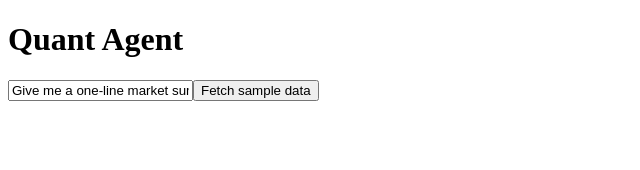
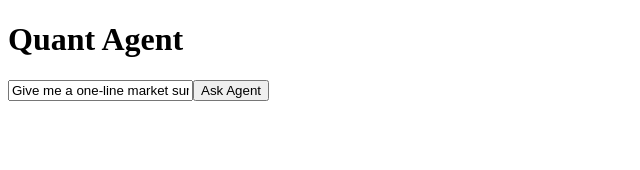
Before and after one commit to ayush2991/quant-agent, a React (Vite) app in the folder frontend/: page / in a window 1280 px wide. Shown: the top 170 px of the page, without its empty margins (0-640 px from the left). Built offline with nearby package versions, Linux system fonts and the light colour scheme; the HTML template or start-up script is replaced by a standard one.

Commit message:
some html/css improvements

```diff
--- a/frontend/src/App.jsx
+++ b/frontend/src/App.jsx
@@ -6,12 +6,15 @@ export default function App() {
   const [loading, setLoading] = useState(false);
   const [error, setError] = useState(null);
 
-  async function handleFetch() {
+  async function handleSubmit(e) {
+    e?.preventDefault();
+    if (!message.trim() || loading) return;
+
     setLoading(true);
     setError(null);
     setOutput("");
     try {
-      const q = encodeURIComponent(message || "");
+      const q = encodeURIComponent(message.trim());
       const res = await fetch(`http://localhost:8000/ask?message=${q}`);
       const data = await res.json();
       if (!res.ok) {
@@ -34,17 +37,19 @@ export default function App() {
         <h1>Quant Agent</h1>
       </header>
       <main>
-        <div className="controls">
+        <form className="controls" onSubmit={handleSubmit}>
           <input
+            type="text"
             aria-label="query"
             value={message}
             onChange={(e) => setMessage(e.target.value)}
             className="query-input"
+            placeholder="Enter your query..."
           />
-          <button id="fetch-btn" onClick={handleFetch} disabled={loading}>
-            {loading ? "Loading…" : "Fetch sample data"}
+          <button type="submit" disabled={loading || !message.trim()}>
+            {loading ? "Loading…" : "Ask Agent"}
           </button>
-        </div>
+        </form>
 
         {error ? (
           <pre id="output" className="error" aria-live="polite">{error}</pre>
--- a/frontend/src/styles.css
+++ b/frontend/src/styles.css
@@ -21,10 +21,13 @@ header { margin-bottom: 24px;}
 .app { max-width: 720px; margin: 48px auto; padding: 24px; }
 header h1 { margin: 0 0 4px 0; font-size: 28px; }
 header p { margin: 0 0 18px 0; color: var(--muted); }
-button { background: var(--accent); color: #04243a; border: none; padding: 10px 14px; border-radius: 8px; cursor: pointer; }
+button { background: var(--accent); color: #04243a; border: none; padding: 10px 14px; border-radius: 8px; cursor: pointer; font-weight: 500; transition: opacity 0.2s; }
+button:hover:not(:disabled) { opacity: 0.9; }
+button:disabled { opacity: 0.5; cursor: not-allowed; }
 pre { margin-top: 16px; background: rgba(255,255,255,0.03); padding: 12px; border-radius: 8px; color: var(--muted); overflow: auto; white-space: pre-wrap;}
 
 /* Controls */
 .controls { display:flex; gap:8px; align-items:center; }
-.query-input { flex:1; padding:8px 10px; border-radius:6px; border:1px solid rgba(255,255,255,0.06); background: rgba(255,255,255,0.03); color:var(--text); }
+.query-input { flex:1; padding:8px 10px; border-radius:6px; border:1px solid rgba(255,255,255,0.06); background: rgba(255,255,255,0.03); color:var(--text); outline: none; transition: border-color 0.2s; }
+.query-input:focus { border-color: var(--accent); }
 .error { color: #ffb4b4; background: rgba(255,50,50,0.05); }
```
